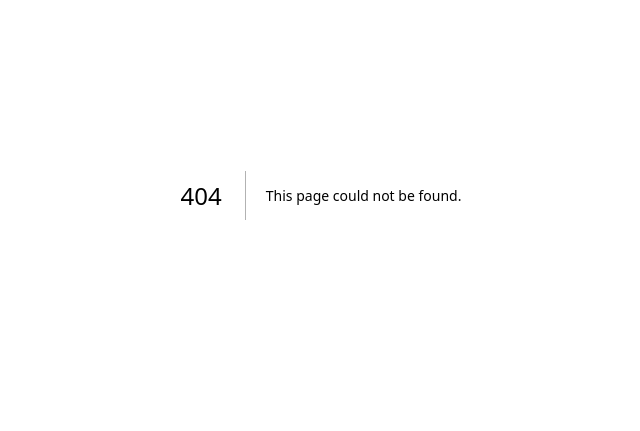
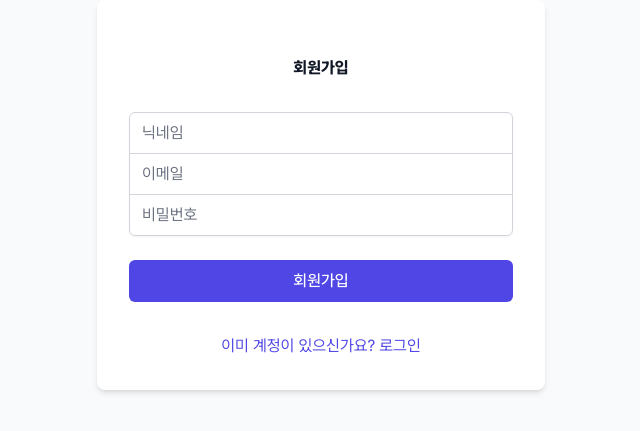
Before and after one commit to reizvoll/test-guestbook, a Next.js app in the folder frontend/: page /sign-up in a window 1280 px wide. Before the commit this address had no page. Shown: the part 205-636 px from the top of the page, without its empty margins (319-959 px from the left). Built offline with nearby package versions, Linux system fonts and the light colour scheme; no server answers.

Commit message:
feat: create basic sign-in & sign-up pages (WIP)

```diff
--- /dev/null
+++ b/frontend/src/app/(auth)/sign-in/page.tsx
@@ -0,0 +1,105 @@
+'use client';
+
+import { useState } from 'react';
+import { useRouter } from 'next/navigation';
+import Link from 'next/link';
+import { authApi } from '@/api/api';
+import { userStore } from '@/lib/store/userStore';
+
+export default function SignIn() {
+  const router = useRouter();
+  const { setUser } = userStore();
+  const [email, setEmail] = useState('');
+  const [password, setPassword] = useState('');
+  const [error, setError] = useState('');
+
+  const handleSubmit = async (e: React.FormEvent) => {
+    e.preventDefault();
+    try {
+      const response = await authApi.login(email, password);
+      if (response.data.token) {
+        localStorage.setItem('token', response.data.token);
+
+        // 로그인 응답에서 사용자 정보 저장
+        if (response.data.user) {
+          const userData = {
+            id: response.data.user.id,
+            nickname: response.data.user.nickname
+          };
+          localStorage.setItem('user', JSON.stringify(userData));
+          setUser(userData);
+        }
+
+        router.push('/');
+      }
+    } catch (err) {
+      setError('이메일 또는 비밀번호가 올바르지 않습니다.');
+    }
+  };
+
+  return (
+    <div className="min-h-screen flex items-center justify-center bg-gray-50">
+      <div className="max-w-md w-full space-y-8 p-8 bg-white rounded-lg shadow-md">
+        <div>
+          <h2 className="mt-6 text-center text-3xl font-extrabold text-gray-900">
+            로그인
+          </h2>
+        </div>
+        <form className="mt-8 space-y-6" onSubmit={handleSubmit}>
+          {error && (
+            <div className="text-red-500 text-sm text-center">{error}</div>
+          )}
+          <div className="rounded-md shadow-sm -space-y-px">
+            <div>
+              <label htmlFor="email" className="sr-only">
+                이메일
+              </label>
+              <input
+                id="email"
+                name="email"
+                type="email"
+                required
+                className="appearance-none rounded-none relative block w-full px-3 py-2 border border-gray-300 placeholder-gray-500 text-gray-900 rounded-t-md focus:outline-none focus:ring-indigo-500 focus:border-indigo-500 focus:z-10 sm:text-sm"
+                placeholder="이메일"
+                value={email}
+                onChange={(e) => setEmail(e.target.value)}
+              />
+            </div>
+            <div>
+              <label htmlFor="password" className="sr-only">
+                비밀번호
+              </label>
+              <input
+                id="password"
+                name="password"
+                type="password"
+                required
+                className="appearance-none rounded-none relative block w-full px-3 py-2 border border-gray-300 placeholder-gray-500 text-gray-900 rounded-b-md focus:outline-none focus:ring-indigo-500 focus:border-indigo-500 focus:z-10 sm:text-sm"
+                placeholder="비밀번호"
+                value={password}
+                onChange={(e) => setPassword(e.target.value)}
+              />
+            </div>
+          </div>
+
+          <div>
+            <button
+              type="submit"
+              className="group relative w-full flex justify-center py-2 px-4 border border-transparent text-sm font-medium rounded-md text-white bg-indigo-600 hover:bg-indigo-700 focus:outline-none focus:ring-2 focus:ring-offset-2 focus:ring-indigo-500"
+            >
+              로그인
+            </button>
+          </div>
+        </form>
+        <div className="text-center">
+          <Link
+            href="/sign-up"
+            className="text-sm text-indigo-600 hover:text-indigo-500"
+          >
+            계정이 없으신가요? 회원가입
+          </Link>
+        </div>
+      </div>
+    </div>
+  );
+}
--- /dev/null
+++ b/frontend/src/app/(auth)/sign-up/page.tsx
@@ -0,0 +1,105 @@
+'use client';
+
+import { useState } from 'react';
+import { useRouter } from 'next/navigation';
+import Link from 'next/link';
+import { authApi } from '@/api/api';
+
+export default function SignUp() {
+  const router = useRouter();
+  const [nickname, setNickname] = useState('');
+  const [email, setEmail] = useState('');
+  const [password, setPassword] = useState('');
+  const [error, setError] = useState('');
+
+  const handleSubmit = async (e: React.FormEvent) => {
+    e.preventDefault();
+    try {
+      await authApi.register(email, password, nickname);
+      router.push('/sign-in');
+    } catch (err) {
+      setError('회원가입에 실패했습니다. 다시 시도해주세요.');
+    }
+  };
+
+  return (
+    <div className="min-h-screen flex items-center justify-center bg-gray-50">
+      <div className="max-w-md w-full space-y-8 p-8 bg-white rounded-lg shadow-md">
+        <div>
+          <h2 className="mt-6 text-center text-3xl font-extrabold text-gray-900">
+            회원가입
+          </h2>
+        </div>
+        <form className="mt-8 space-y-6" onSubmit={handleSubmit}>
+          {error && (
+            <div className="text-red-500 text-sm text-center">{error}</div>
+          )}
+          <div className="rounded-md shadow-sm -space-y-px">
+            <div>
+              <label htmlFor="nickname" className="sr-only">
+                닉네임
+              </label>
+              <input
+                id="nickname"
+                name="nickname"
+                type="text"
+                required
+                className="appearance-none rounded-none relative block w-full px-3 py-2 border border-gray-300 placeholder-gray-500 text-gray-900 rounded-t-md focus:outline-none focus:ring-indigo-500 focus:border-indigo-500 focus:z-10 sm:text-sm"
+                placeholder="닉네임"
+                value={nickname}
+                onChange={(e) => setNickname(e.target.value)}
+              />
+            </div>
+            <div>
+              <label htmlFor="email" className="sr-only">
+                이메일
+              </label>
+              <input
+                id="email"
+                name="email"
+                type="text"
+                required
+                className="appearance-none rounded-none relative block w-full px-3 py-2 border border-gray-300 placeholder-gray-500 text-gray-900 focus:outline-none focus:ring-indigo-500 focus:border-indigo-500 focus:z-10 sm:text-sm"
+                placeholder="이메일"
+                value={email}
+                onChange={(e) => setEmail(e.target.value)}
+              />
+            </div>
+            <div>
+              <label htmlFor="password" className="sr-only">
+                비밀번호
+              </label>
+              <input
+                id="password"
+                name="password"
+                type="password"
+                required
+                className="appearance-none rounded-none relative block w-full px-3 py-2 border border-gray-300 placeholder-gray-500 text-gray-900 rounded-b-md focus:outline-none focus:ring-indigo-500 focus:border-indigo-500 focus:z-10 sm:text-sm"
+                placeholder="비밀번호"
+                value={password}
+                onChange={(e) => setPassword(e.target.value)}
+              />
+            </div>
+          </div>
+
+          <div>
+            <button
+              type="submit"
+              className="group relative w-full flex justify-center py-2 px-4 border border-transparent text-sm font-medium rounded-md text-white bg-indigo-600 hover:bg-indigo-700 focus:outline-none focus:ring-2 focus:ring-offset-2 focus:ring-indigo-500"
+            >
+              회원가입
+            </button>
+          </div>
+        </form>
+        <div className="text-center">
+          <Link
+            href="/sign-in"
+            className="text-sm text-indigo-600 hover:text-indigo-500"
+          >
+            이미 계정이 있으신가요? 로그인
+          </Link>
+        </div>
+      </div>
+    </div>
+  );
+}
```
